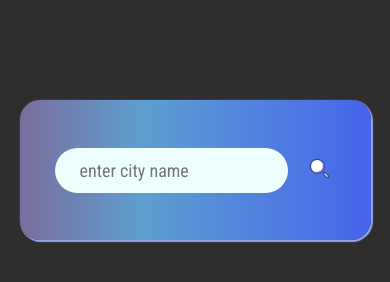
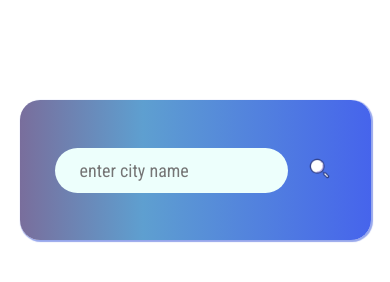
Before and after one commit to PallaviHarish/Storm-Watch, a plain HTML site: page index.html in a window 390 px wide. Drawn offline with Linux system fonts and the light colour scheme.

Commit message:
Update style.css

```diff
--- a/style.css
+++ b/style.css
@@ -138,6 +138,6 @@ body{
 }
 @media  screen and (max-width:1278px) {
     body{
-        background: #2f2e2e;
+        background: #fff;
     }
 }
```
